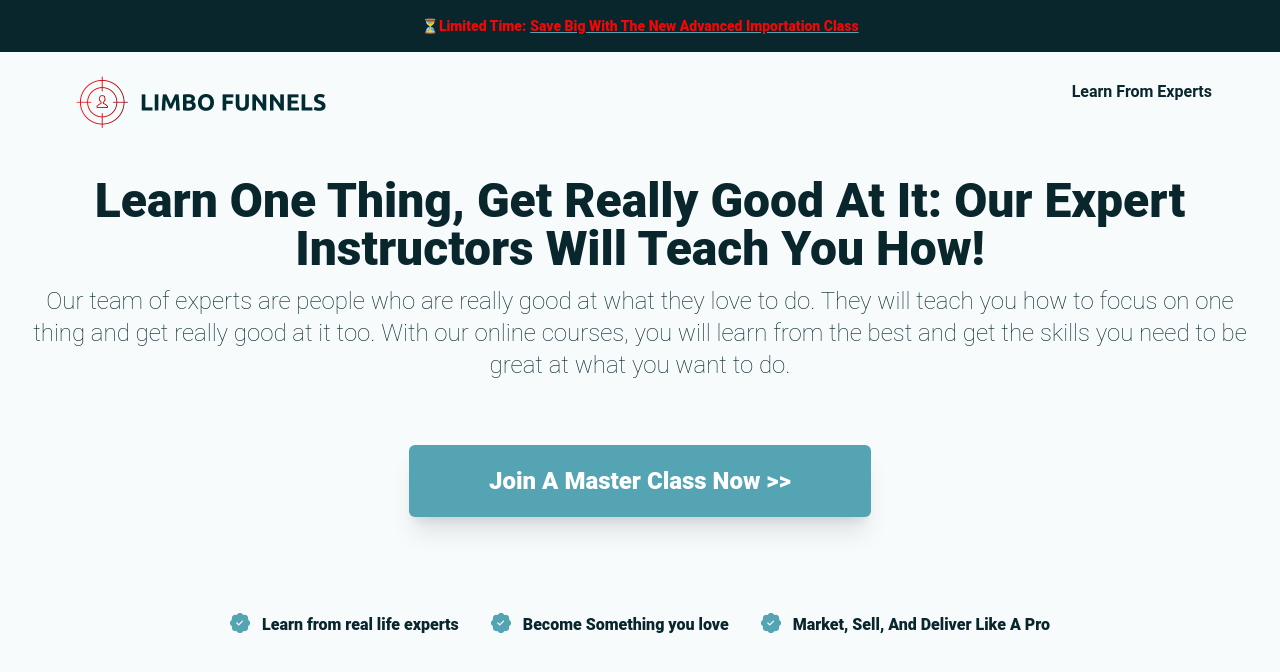
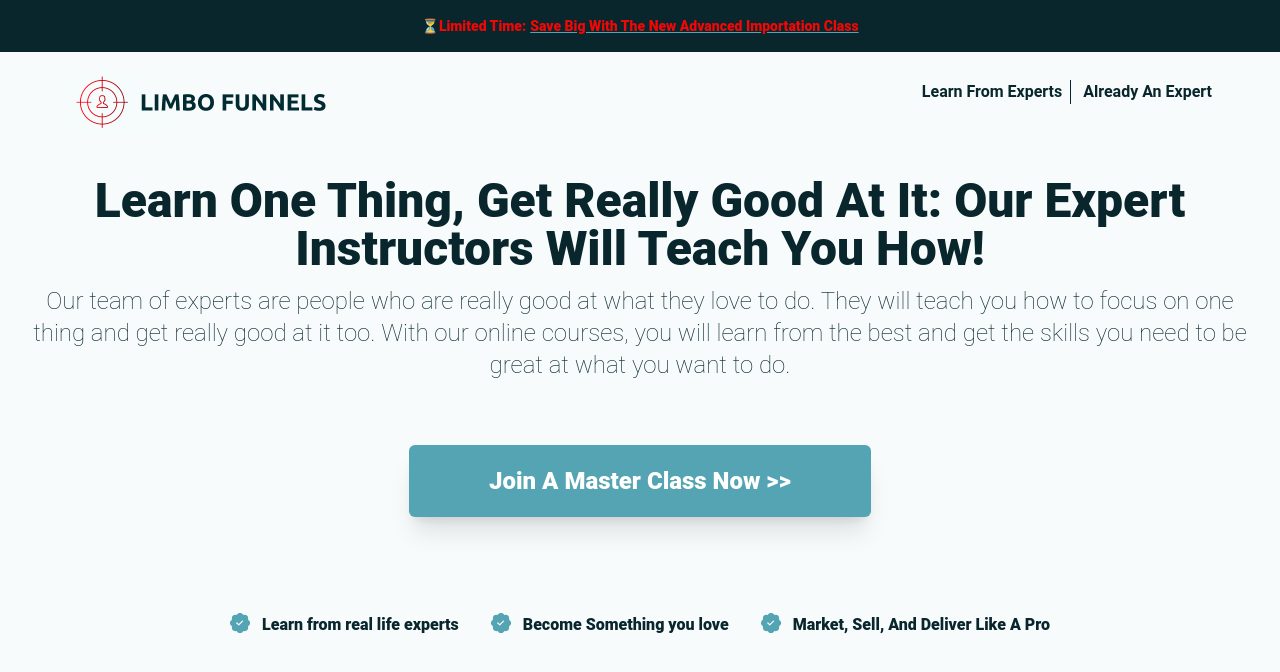
Before and after one commit to Abdullahi-design/hudsuller-landing-page, a Next.js app: page / in a window 1280 px wide. Shown: the top 672 px of the page. Built offline with nearby package versions, Linux system fonts and the light colour scheme.

Commit message:
under construction

```diff
--- a/components/Nav.tsx
+++ b/components/Nav.tsx
@@ -8,7 +8,7 @@ const Nav = () => {
     const [toggleMenu, settoggleMenu] = useState(true)
     const navItems = [
         {title: 'Learn from experts', href: '/academy'},
-        // {title: 'Already an expert', href: '#'},
+        {title: 'Already an expert', href: '#'},
     ]
 
   return (
```
